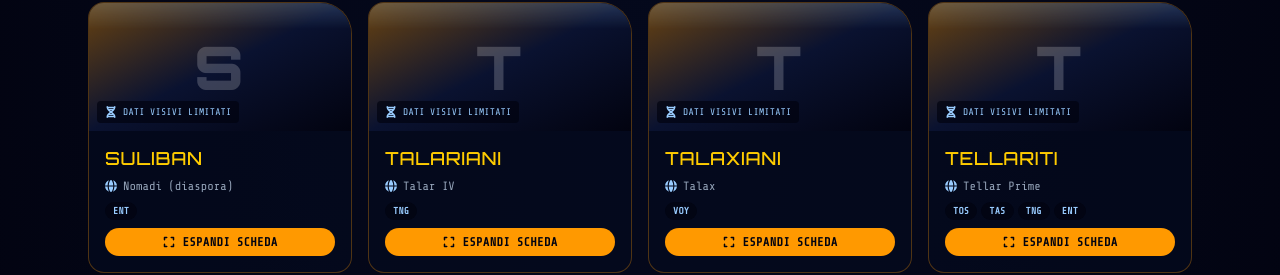
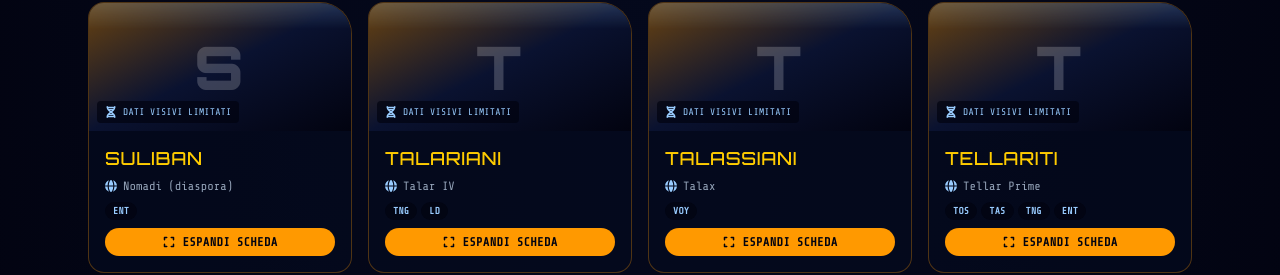
Before and after one commit to ImVinzzzz/sts_encyclopedia, a React (Vite) app: page / in a window 1280 px wide. Shown: the part 5771-6046 px from the top of the page. Built offline with nearby package versions, Linux system fonts and the light colour scheme.

Commit message:
Add files via upload

```diff
--- a/src/data/species-r-z.ts
+++ b/src/data/species-r-z.ts
@@ -92,8 +92,8 @@
     episodes: [{ code: 'ENT 1x02', title: 'La cabala dei Suliban', year: 2001 }],
   },
   {
-    id: 'talaxiani',
-    name: 'Talaxiani',
+    id: 'talassiani',
+    name: 'Talassiani',
     nameEnglish: 'Talaxians',
     classification: 'Umanoide',
     homeworld: 'Talax',
@@ -102,7 +102,7 @@
     tagline: 'Popolo caloroso e amante della buona cucina, alleato della Voyager.',
     description:
       "Sopravvissuti a un conflitto devastante contro gli Haakoniani, i Talaxiani sono noti per il calore umano, la passione culinaria e uno spiccato senso della famiglia allargata. Neelix, cuoco e morale officer improvvisato della USS Voyager, incarna al meglio lo spirito accogliente di questo popolo.",
-    episodes: [{ code: 'VOY 1x01', title: 'La forza di volontà (prima parte)', year: 1995 }],
+    episodes: [{ code: 'VOY 1x01', title: 'Dall\'altra parte dell\'universo (prima parte)', year: 1995 }],
   },
   {
     id: 'talariani',
@@ -111,11 +111,11 @@
     classification: 'Umanoide',
     homeworld: 'Talar IV',
     quadrant: 'Alfa',
-    series: ['TNG'],
+    series: ['TNG', 'LD'],
     tagline: 'Cultura militare orgogliosa, con rigide leggi sull\'adozione.',
     description:
       "Società fortemente gerarchica e militarizzata, i Talariani seguono rigide tradizioni legali riguardo l'adozione di orfani di guerra, che vengono integrati a pieno titolo nelle famiglie talariane. Un caso di custodia contesa con la Federazione mette alla prova questi principi davanti all'equipaggio dell'Enterprise-D.",
-    episodes: [{ code: 'TNG 4x08', title: 'Sangue del mio sangue', year: 1990 }],
+    episodes: [{ code: 'TNG 5x02', title: 'Darmok', year: 1991 }],
   },
   {
     id: 'tellariti',
```
